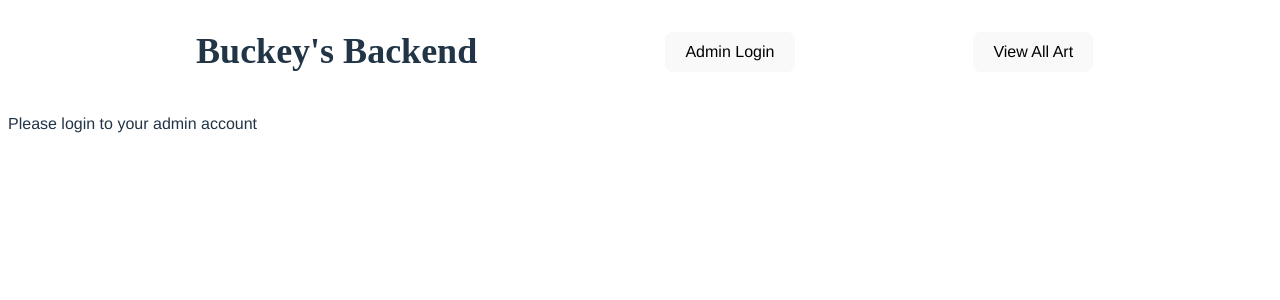
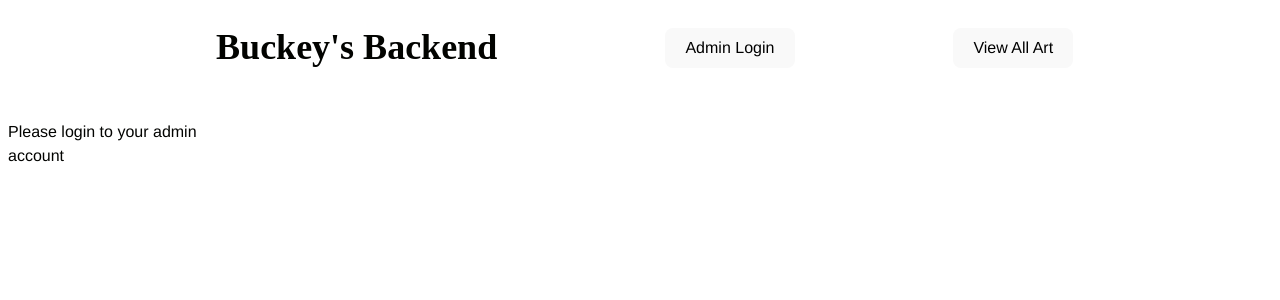
Before and after one commit to emmalgs/buckeys-one-stop-art-shop, a React (Vite) app: page /admin in a window 1280 px wide. Shown: the top 300 px of the page. Built offline with nearby package versions, Linux system fonts and the light colour scheme; no server answers; the database is empty; a web font is replaced by a local one.

Commit message:
style currently on sale component

```diff
--- a/src/App.css
+++ b/src/App.css
@@ -1,7 +1,17 @@
 @import url('https://fonts.googleapis.com/css2?family=Beth+Ellen&family=Caprasimo&family=Oi&family=Shrikhand&family=Ultra&family=Unbounded:wght@200;400;800&display=swap');
 
 :root {
+  --blue: #266DD3;
+  --black: #020300;
+  --brown: #36311F;
+  --gold: #DFAF00;
+  --green: #248232;
+  --light: #EDE7E3;
   font-family: 'Unbounded', Helvetica, sans-serif;
+}
+
+body {
+  color: var(--black);
 }
 
 .header {
@@ -78,8 +88,62 @@ button.buy:hover {
 
 /* ADMIN */
 
-.all-art-list,
-.queue {
+.admin-body {
+  display: grid;
+  grid-template-columns: repeat(6, 1fr);
+  grid-template-rows: repeat(10, 10vh);
+  gap: 1em;
+}
+.admin-nav {
+  padding: 20px;
+  margin: 20px;
+  grid-area: 1 / 1 / 2 / 7;
+}
+
+.admin-main {
+  grid-area: 2 / 1 / 11 / 7;
+
+  display: grid;
+  grid-template-columns: repeat(10, 9vw);
+  grid-template-rows: repeat(10, 8vh);
+  gap: 1em;
+}
+
+.for-sale {
+  grid-area: 1 / 1 / 11 / 4;
+  margin: 20px;
+  padding: 1em;
+  background: var(--light);
+  margin-bottom: 230px;
+}
+
+.for-sale .timer {
+  display: flex;
+  justify-content: space-between;
+  background-color: var(--green);
+  color: var(--light);
+  padding: 1em;
+}
+
+.for-sale .timer p,
+.for-sale .timer span {
+  width: 100%;
+  margin: auto;
+  text-align: center;
+}
+
+.timer-art {
+  display: flex;
+  flex-direction: column;
+  align-items: center;
+  padding: 1em;
+  margin: 1em;
+  background-color: var(--gold);
+}
+
+.all-art-list {
+  grid-area: 1 / 4 / 11 / 11;
+
   display: flex;
   flex-direction: column;
   gap: 20px;
@@ -87,8 +151,7 @@ button.buy:hover {
   margin: auto;
 }
 
-.art-list-item,
-.queue-item {
+.art-list-item {
   display: flex;
   justify-content: space-evenly;
   background-color: pink;
--- a/src/components/admin/AdminHeader.tsx
+++ b/src/components/admin/AdminHeader.tsx
@@ -15,7 +15,7 @@ function AdminHeader(props: HeaderProps) {
     currentLoginOrOutBtn = <button onClick={props.logoutViewClick}>Logout</button>
   }
   return (
-    <div className="header">
+    <div className="header admin-nav">
       <h1>Buckey's Backend</h1>
       {currentLoginOrOutBtn}
       <button onClick={props.viewAllArtClick}>View All Art</button>
--- a/src/components/admin/AllArtList.tsx
+++ b/src/components/admin/AllArtList.tsx
@@ -33,11 +33,29 @@ function AllArtList(props: ArtProps) {
           <p>Nothings up for sale. Please add an item to your sale!</p>
         ) : (
           <div>
-            <p>{props.forSale.title}</p>
-            <p>{days} Days</p>
-            <p>{hours} Hours</p>
-            <p>{minutes} Minutes</p>
-            <p>{seconds} Seconds</p>
+            <div className="timer">
+              <div className="days">
+                <p>{days}</p>
+                <span>DAYS</span>
+              </div>
+              <div className="hours">
+                <p>{hours}</p>
+                <span>HRS</span>
+              </div>
+              <div className="minutes">
+                <p>{minutes}</p>
+                <span>MIN</span>
+              </div>
+              <div className="seconds">
+                <p>{seconds}</p>
+                <span>SEC</span>
+              </div>
+            </div>
+            <div className="timer-art">
+              <h3>{props.forSale.title}</h3>
+              <p>${parseInt(props.forSale.price).toFixed(2)}</p>
+              <img src={props.forSale.imageUrl} />
+            </div>
           </div>
         )}
       </div>
```
